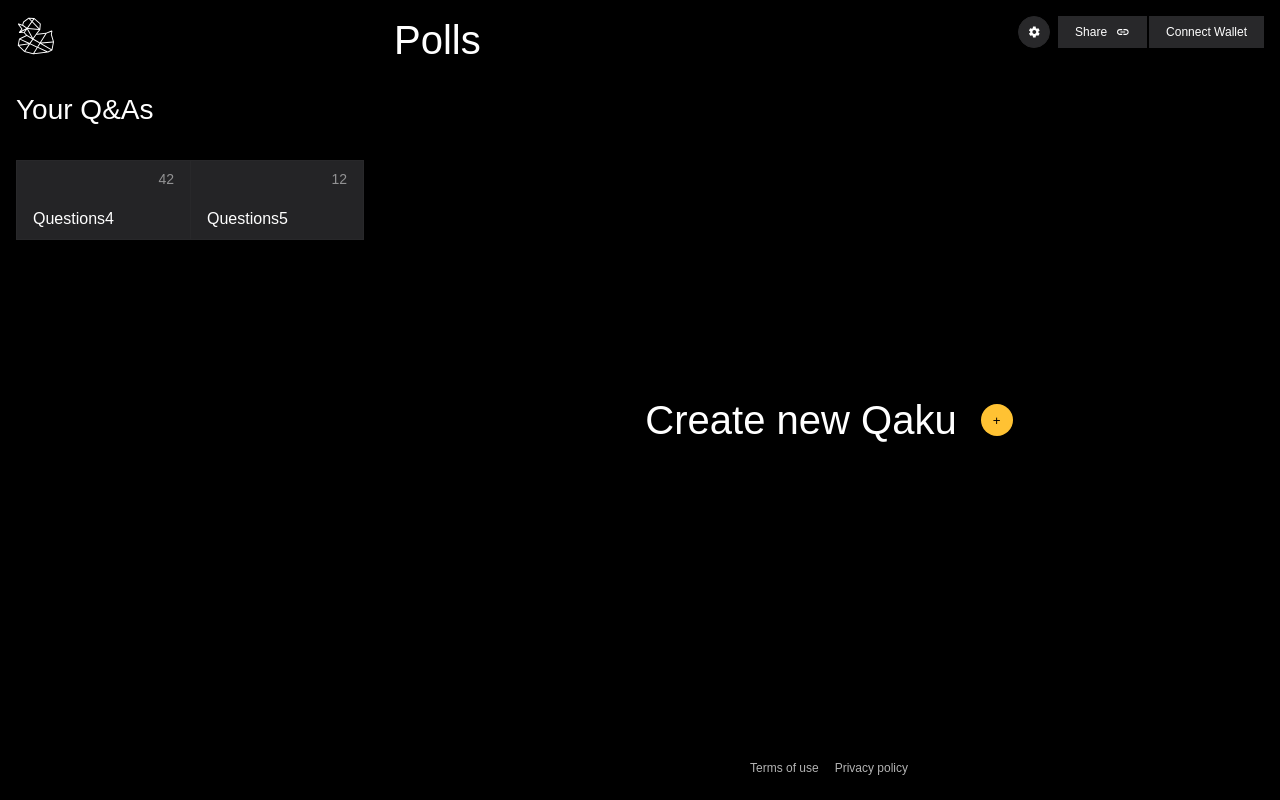
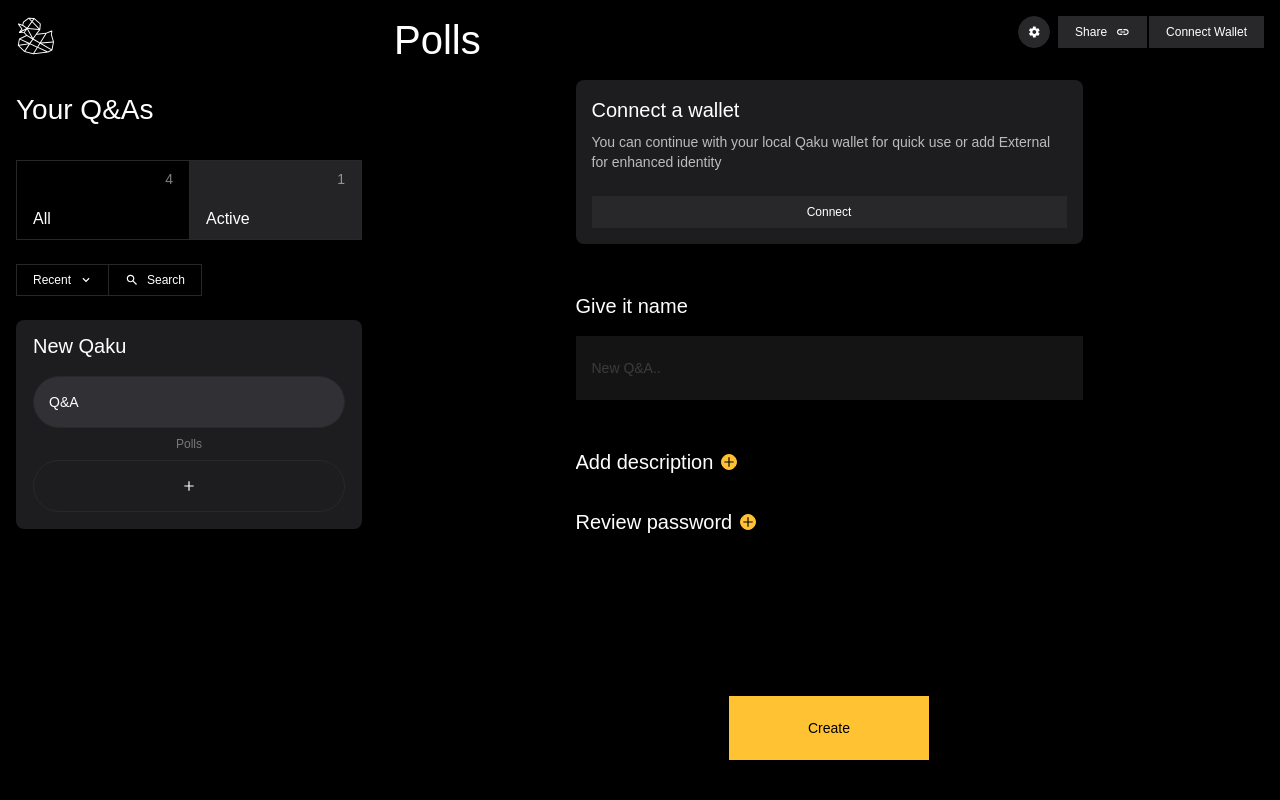
Before and after one commit to acid-info/qaku.app, a Next.js app: page /qna/create in a window 1280 px wide. Built offline with nearby package versions, Linux system fonts and the light colour scheme.

Commit message:
feat: implement qna create page

```diff
--- a/src/components/Collapsible/Collapsible.tsx
+++ b/src/components/Collapsible/Collapsible.tsx
@@ -24,11 +24,14 @@ export const Collapsible: React.FC<CollapsibleProps> = ({
 
   return (
     <Container>
-      <Header>
+      <Header onClick={toggleExpanded} role="button" tabIndex={0}>
         <Title>{title}</Title>
         <IconButtonRound
           icon={isExpanded ? <RemoveIcon /> : <PlusIcon />}
-          onClick={toggleExpanded}
+          onClick={(e) => {
+            e.stopPropagation()
+            toggleExpanded()
+          }}
           size="small"
           variant="filledPrimary"
         />
@@ -50,6 +53,8 @@ const Header = styled.div`
   align-items: center;
   justify-content: flex-start;
   gap: 8px;
+  cursor: pointer;
+  user-select: none;
 `
 
 const Title = styled.span`
--- a/src/components/Dashboard/CreateQnA.tsx
+++ /dev/null
@@ -1,19 +0,0 @@
-import styled from '@emotion/styled'
-import React from 'react'
-import { MainContent } from './MainContent'
-
-export const CreateQnA: React.FC = () => {
-  return (
-    <Wrapper>
-      <MainContent />
-    </Wrapper>
-  )
-}
-
-const Wrapper = styled.div`
-  display: flex;
-  justify-content: center;
-  align-items: center;
-  width: 100%;
-  height: 100%;
-`
--- /dev/null
+++ b/src/components/Input/Input.tsx
@@ -0,0 +1,28 @@
+import styled from '@emotion/styled'
+import React from 'react'
+
+export type InputProps = {
+  placeholder?: string
+}
+
+export const Input: React.FC<InputProps> = ({ placeholder = '' }) => {
+  return <StyledInput placeholder={placeholder} />
+}
+
+const StyledInput = styled.input`
+  width: 100%;
+  border: none;
+  padding: 22px 16px;
+  background-color: var(--gray-ultradark);
+  color: var(--white);
+  font-size: var(--body2-font-size);
+  line-height: var(--body2-line-height);
+
+  &::placeholder {
+    opacity: 0.4;
+  }
+
+  &:focus {
+    outline: none;
+  }
+`
--- /dev/null
+++ b/src/components/Input/index.ts
@@ -0,0 +1 @@
+export * from './Input'
--- a/src/components/QnAWidget/QnAWidget.tsx
+++ b/src/components/QnAWidget/QnAWidget.tsx
@@ -37,9 +37,7 @@ const PollsList: React.FC<{
         onClick={() => onPollClick?.(poll.id)}
       />
     ))}
-    {showPlusButton && (
-      <QnAWidgetItem variant="icon" isActive onClick={onPlusClick} />
-    )}
+    {showPlusButton && <QnAWidgetItem variant="icon" onClick={onPlusClick} />}
   </>
 )
 
@@ -170,6 +168,7 @@ const Separator = styled.div`
   font-size: var(--label1-font-size);
   line-height: var(--label1-line-height);
   opacity: 0.4;
+  color: var(--white);
 `
 
 const PollsContainer = styled.div`
--- /dev/null
+++ b/src/components/Sidebar/QnaCreateSidebar.tsx
@@ -0,0 +1,85 @@
+import styled from '@emotion/styled'
+import React from 'react'
+import { QnAWidget } from '../QnAWidget'
+import { SearchAndFilter } from '../SearchAndFilter'
+import { Tile } from '../Tile'
+
+export const QnaCreateSidebar: React.FC = () => {
+  const demoQnA = {
+    id: 'qna-1',
+    title: 'New Qaku',
+  }
+  const polls: { id: string; title: string }[] = []
+
+  return (
+    <Wrapper>
+      <TitleContainer>
+        <Title>Your Q&As</Title>
+      </TitleContainer>
+      <SidebarContent>
+        <Tile
+          items={[
+            {
+              label: 'All',
+              data: 4,
+              size: 'large',
+              isActive: true,
+            },
+            {
+              label: 'Active',
+              data: 1,
+              size: 'large',
+            },
+          ]}
+        />
+        <SearchAndFilter
+          options={[
+            { label: 'Recent', value: 'recent' },
+            { label: 'Open', value: 'open' },
+            { label: 'Closed', value: 'closed' },
+          ]}
+          value="recent"
+          searchPlaceholder="Search items..."
+          filterPlaceholder="Filter by status"
+          filterWidth="93px"
+          onSearch={() => {}}
+          onFilterChange={() => {}}
+        />
+        <QnAWidget
+          qnaData={demoQnA}
+          pollsData={polls}
+          activeItemId="qna-1"
+          onQnAClick={() => {}}
+          onPollClick={() => {}}
+          hasPlusButton
+          isDefaultExpanded
+        />
+      </SidebarContent>
+    </Wrapper>
+  )
+}
+
+const Wrapper = styled.div`
+  display: flex;
+  flex-direction: column;
+  gap: 32px;
+  margin-top: 32px;
+  width: 100%;
+`
+
+const TitleContainer = styled.div`
+  display: flex;
+  justify-content: flex-start;
+  width: 100%;
+`
+
+const Title = styled.h2`
+  color: var(--white);
+`
+
+const SidebarContent = styled.div`
+  display: flex;
+  flex-direction: column;
+  width: 100%;
+  gap: 24px;
+`
--- /dev/null
+++ b/src/containers/QnaCreate/QnaCreate.tsx
@@ -0,0 +1,98 @@
+import { Button } from '@/components/Button'
+import { Collapsible } from '@/components/Collapsible'
+import { Input } from '@/components/Input'
+import { PasswordGenerator } from '@/components/PasswordGenerator'
+import { WalletPanel } from '@/components/WalletPanel'
+import styled from '@emotion/styled'
+import React from 'react'
+
+export const QnaCreate: React.FC = () => {
+  return (
+    <Wrapper>
+      <Main>
+        <WalletPanel isAuthorized={false} />
+        <NameSection>
+          <Title>Give it name</Title>
+          <Input placeholder="New Q&A.." />
+        </NameSection>
+        <Section>
+          <Collapsible title="Add description">
+            <TextArea placeholder="Type something here.." />
+          </Collapsible>
+          <Collapsible title="Review password">
+            <Stack>
+              <Text>Generated automatically for encrypted Q&As</Text>
+              <PasswordGenerator key="password-generator" />
+            </Stack>
+          </Collapsible>
+        </Section>
+      </Main>
+      <ActionContainer>
+        <StyledButton variant="filledPrimary" size="large">
+          Create
+        </StyledButton>
+      </ActionContainer>
+    </Wrapper>
+  )
+}
+
+const Wrapper = styled.div`
+  display: flex;
+  flex-direction: column;
+  align-items: center;
+  gap: 32px;
+  width: 100%;
+  height: 100%;
+`
+
+const Main = styled.div`
+  display: flex;
+  flex-direction: column;
+  gap: 48px;
+  height: 100%;
+  width: 507px;
+  overflow-y: auto;
+`
+
+const NameSection = styled.div`
+  width: 100%;
+  display: flex;
+  flex-direction: column;
+`
+
+const Title = styled.h3`
+  margin-bottom: 16px;
+`
+
+const Section = styled.div`
+  display: flex;
+  flex-direction: column;
+  gap: 32px;
+`
+
+const TextArea = styled.textarea`
+  height: 100px;
+`
+
+const Stack = styled.div`
+  display: flex;
+  flex-direction: column;
+  gap: 16px;
+`
+
+const Text = styled.span`
+  color: var(--white);
+  opacity: 0.7;
+  font-size: var(--body2-font-size);
+  line-height: var(--body2-line-height);
+`
+
+const ActionContainer = styled.div`
+  width: 100%;
+  display: flex;
+  justify-content: center;
+`
+
+const StyledButton = styled(Button)`
+  width: 200px;
+`
--- /dev/null
+++ b/src/containers/QnaCreate/index.ts
@@ -0,0 +1 @@
+export * from './QnaCreate'
--- a/src/pages/qna/create.tsx
+++ b/src/pages/qna/create.tsx
@@ -1,17 +1,21 @@
-import { CreateQnA } from '@/components/Dashboard/CreateQnA'
 import { SEO } from '@/components/SEO'
-import { HomeSidebar } from '@/components/Sidebar/HomeSidebar'
+import { QnaCreateSidebar } from '@/components/Sidebar/QnaCreateSidebar'
+import { QnaCreate } from '@/containers/QnaCreate'
 import { DefaultLayout } from '@/layouts/DefaultLayout'
 
 export default function Page() {
   return (
     <>
       <SEO />
-      <CreateQnA />
+      <QnaCreate />
     </>
   )
 }
 
 Page.getLayout = function getLayout(page: React.ReactNode) {
-  return <DefaultLayout sidebar={<HomeSidebar />}>{page}</DefaultLayout>
+  return (
+    <DefaultLayout showFooter={false} sidebar={<QnaCreateSidebar />}>
+      {page}
+    </DefaultLayout>
+  )
 }
--- a/src/styles/globals.css
+++ b/src/styles/globals.css
@@ -137,6 +137,10 @@ textarea {
   border: none;
   font-size: var(--body2-font-size);
   line-height: var(--body2-line-height);
+
+  -webkit-font-smoothing: antialiased;
+  -moz-osx-font-smoothing: grayscale;
+  font-family: sans-serif;
 }
 textarea::placeholder {
   opacity: 0.4;
```
